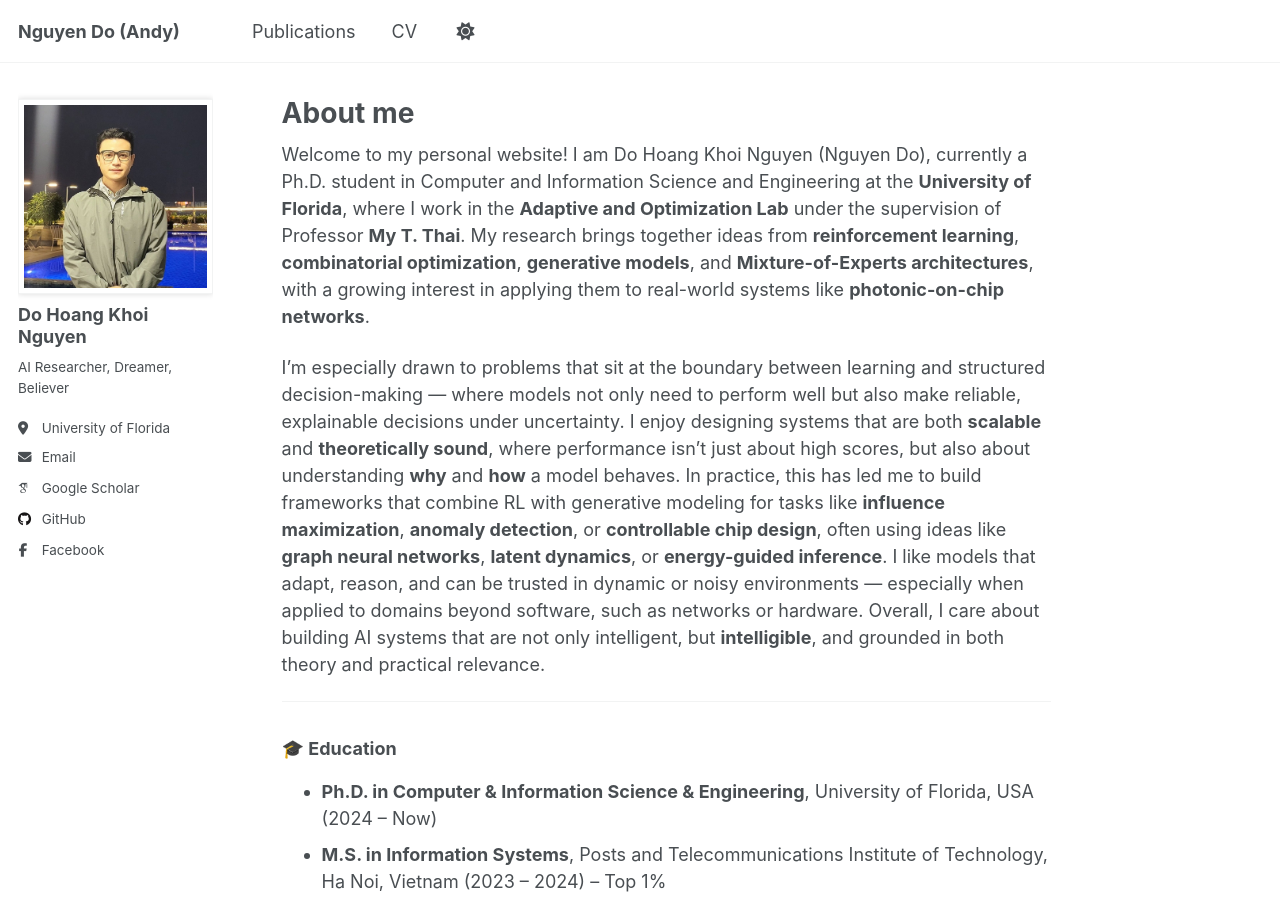
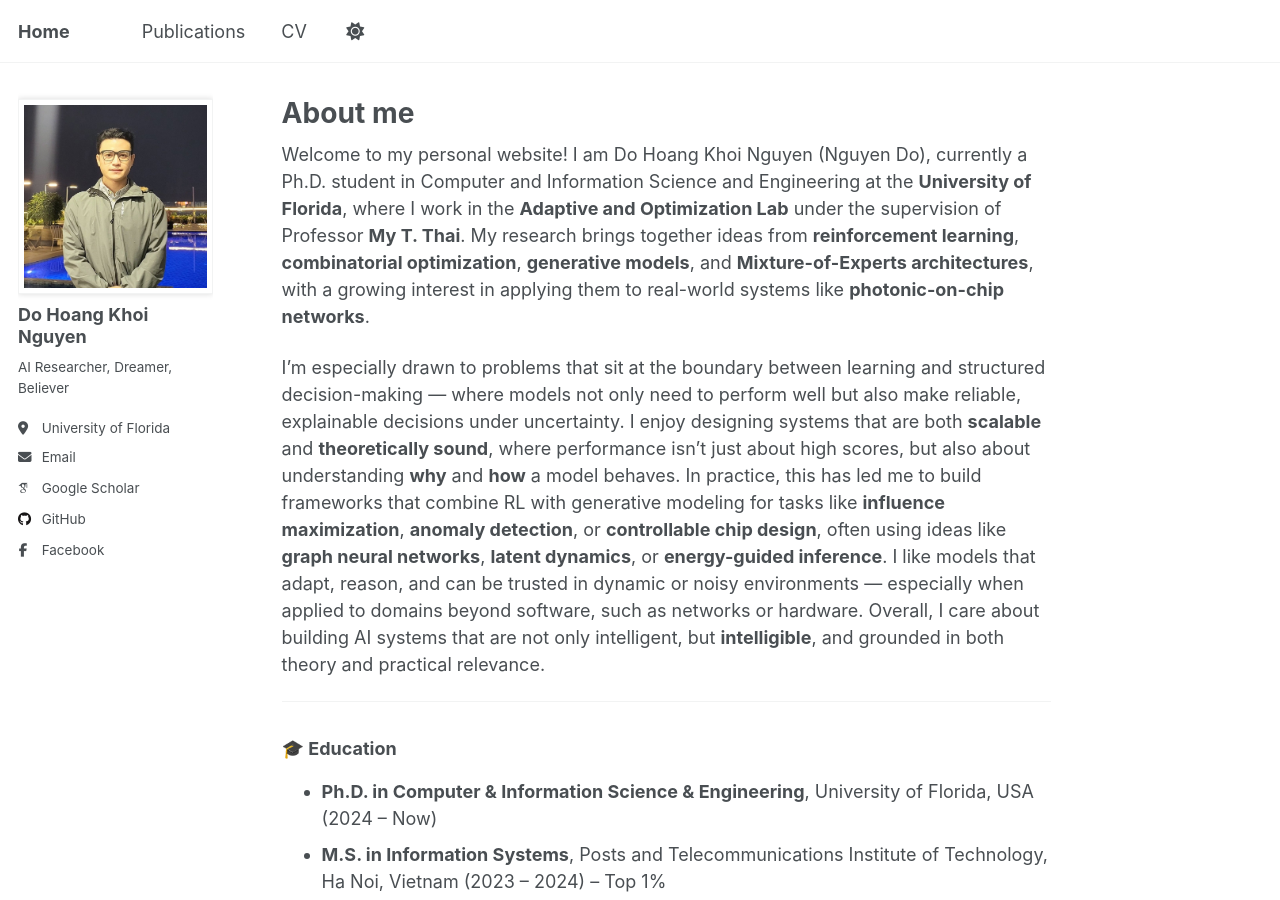
Before and after one commit to nguyendo1801/nguyendo1801.github.io, a Jekyll site: the page built from _pages/about.md, in a window 1280 px wide and 900 px high. Built offline with Jekyll 4.4.1, drawn with Linux system fonts in a browser that asks for light colours; some web fonts are replaced.

Commit message:
0.0.0.0.2.9

```diff
--- a/_config.yml
+++ b/_config.yml
@@ -1,7 +1,7 @@
 # Basic Site Settings
 locale: "en-US"
 site_theme: "default"
-title: "Nguyen Do (Andy)"
+title: "Home"
 title_separator: "-"
 name: &name "Nguyen Do (Andy)"
 description: &description "AI Researcher, Dreamer, Believer – University of Florida"
```
